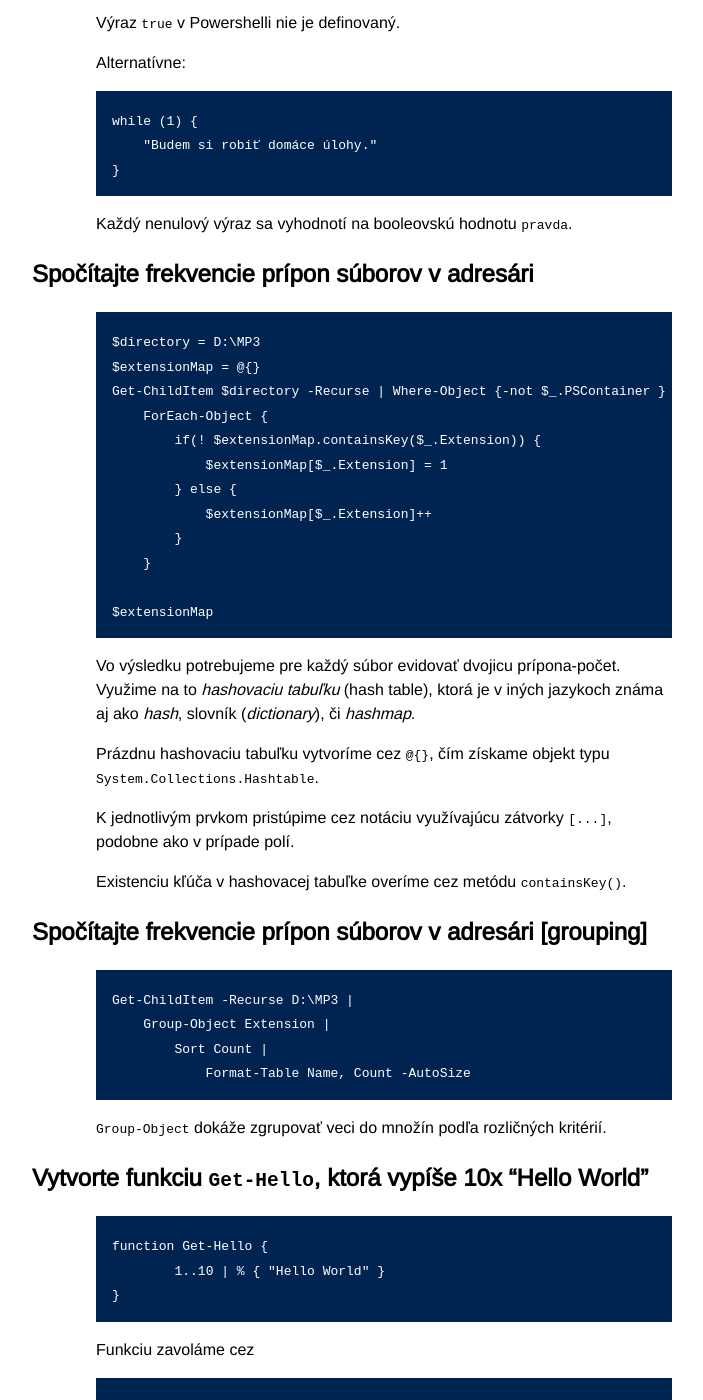
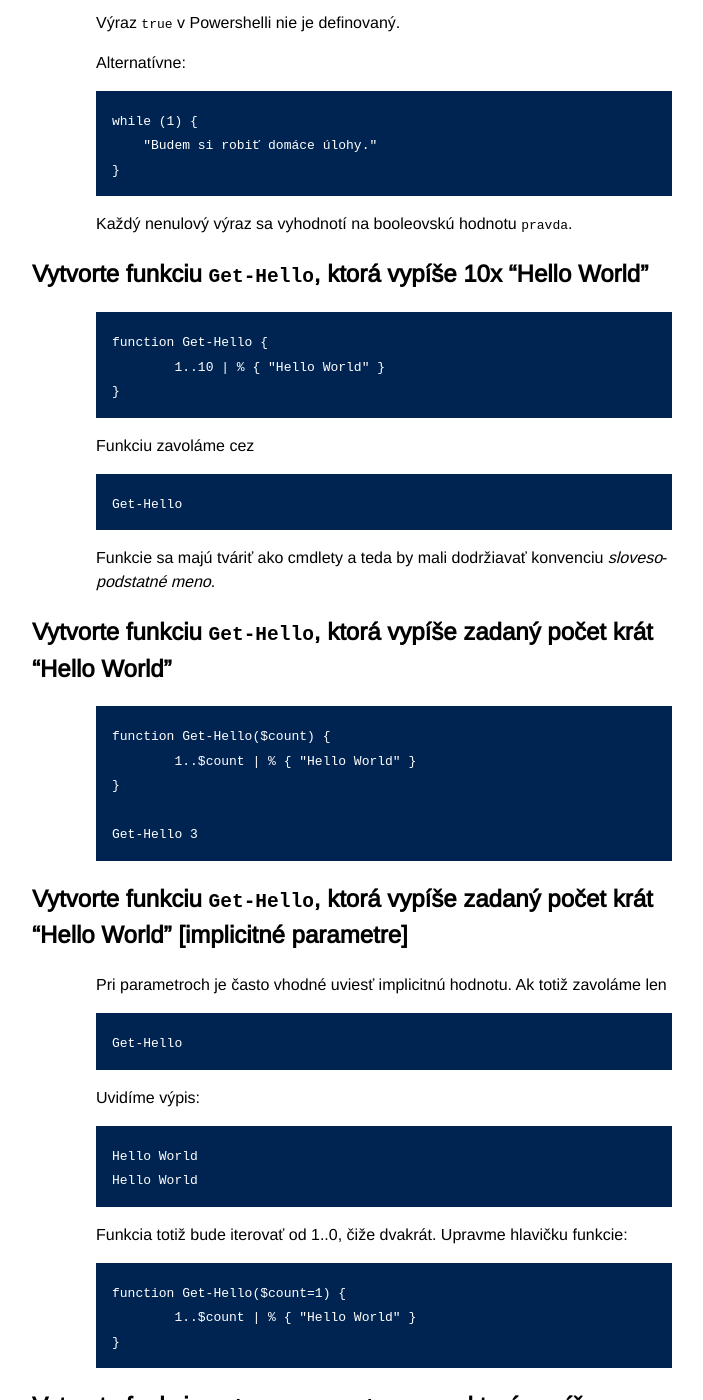
Before and after one commit to novotnyr/powershell-cvicebnica, a Jekyll site: the page built from viacriadkove-skriptovanie.markdown, in a window 1280 px wide and 1400 px high, scrolled down 2299 px. Shown: the whole window, without its empty margins (288-991 px from the left). Built offline with Jekyll 4.4.1, drawn with Linux system fonts in a browser that asks for light colours.

Commit message:
Presunute `Group-Object` do adresarovej sekcie.

```diff
--- a/viacriadkove-skriptovanie.markdown
+++ b/viacriadkove-skriptovanie.markdown
@@ -98,44 +98,6 @@
 	}
 
 Každý nenulový výraz sa vyhodnotí na booleovskú hodnotu `pravda`.
-
-Spočítajte frekvencie prípon súborov v adresári
------------------------------------------------
-
-    $directory = D:\MP3
-	$extensionMap = @{}
-	Get-ChildItem $directory -Recurse | Where-Object {-not $_.PSContainer } |
-	    ForEach-Object {
-	        if(! $extensionMap.containsKey($_.Extension)) {
-	            $extensionMap[$_.Extension] = 1
-	        } else {
-	            $extensionMap[$_.Extension]++
-	        }
-	    }
-
-	$extensionMap
-
-Vo výsledku potrebujeme pre každý súbor evidovať dvojicu prípona-počet.
-Využime na to *hashovaciu tabuľku* (hash table), ktorá je v iných
-jazykoch známa aj ako *hash*, slovník (*dictionary*), či *hashmap*.
-
-Prázdnu hashovaciu tabuľku vytvoríme cez `@{}`, čím získame objekt typu
-`System.Collections.Hashtable`.
-
-K jednotlivým prvkom pristúpime cez notáciu využívajúcu zátvorky
-`[...]`, podobne ako v prípade polí.
-
-Existenciu kľúča v hashovacej tabuľke overíme cez metódu `containsKey()`.
-
-Spočítajte frekvencie prípon súborov v adresári [grouping]
-----------------------------------------------------------
-
-	Get-ChildItem -Recurse D:\MP3 |
-	    Group-Object Extension |
-	        Sort Count |
-	            Format-Table Name, Count -AutoSize
-
-`Group-Object` dokáže zgrupovať veci do množín podľa rozličných kritérií.
 
 Funkcie
 =======
```
Also changed, not shown: adresare.markdown (+28 -0 lines).
